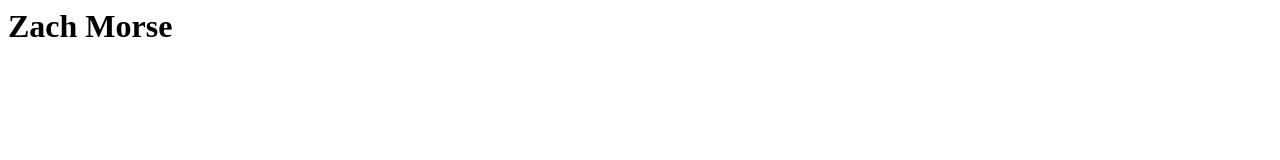
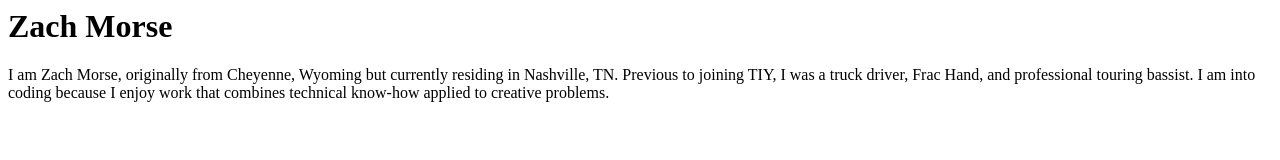
Before and after one commit to zachmorse/Git-skills, a plain HTML site: page index.html in a window 1280 px wide. Drawn offline with Linux system fonts and the light colour scheme.

Commit message:
Added <p> with short bio

```diff
--- a/index.html
+++ b/index.html
@@ -1 +1,7 @@
 <h1>Zach Morse</h1>
+
+<p>
+	I am Zach Morse, originally from Cheyenne, Wyoming but currently residing in Nashville, TN. Previous to joining TIY,
+	I was a truck driver, Frac Hand, and professional touring bassist. I am into coding because I enjoy work that combines
+	technical know-how applied to creative problems.
+</p>
```
